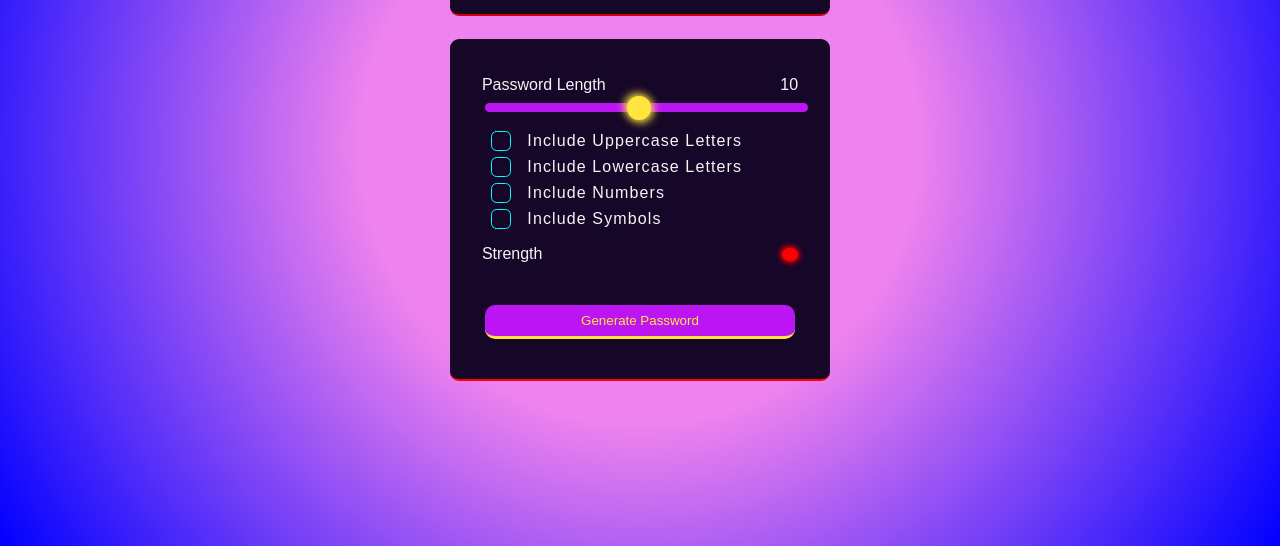
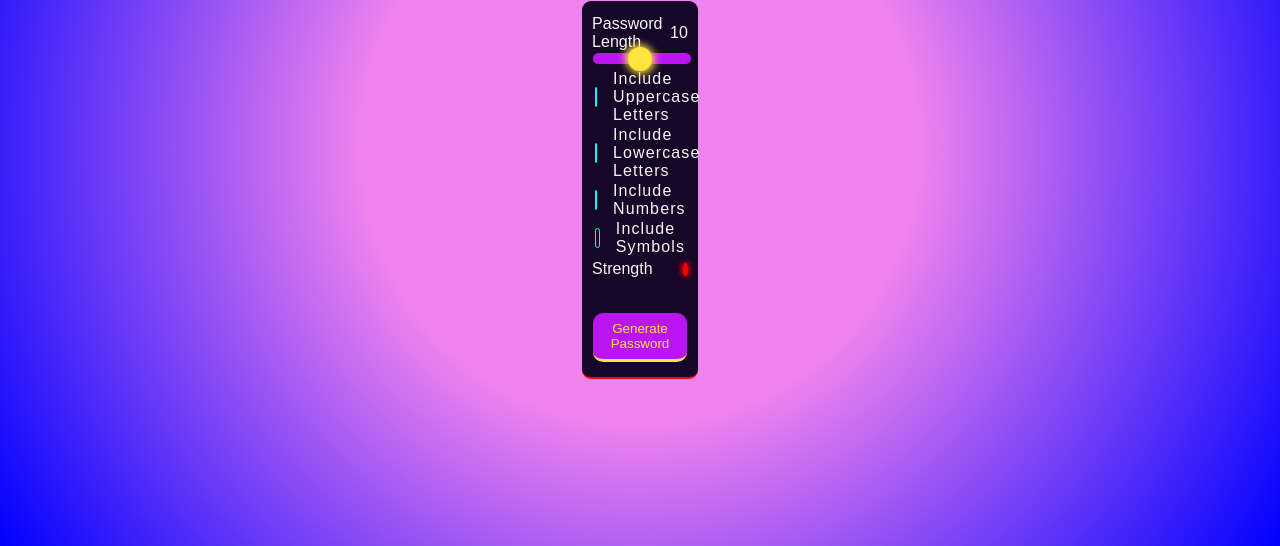
Before and after one commit to ankursrivastava930/passwordgenerator, a plain HTML site: page index.html in a window 1280 px wide. Shown: the part 254-800 px from the top of the page. Drawn offline with Linux system fonts and the light colour scheme; a web font is replaced by a local one.

Commit message:
Update index.css

```diff
--- a/index.css
+++ b/index.css
@@ -23,11 +23,12 @@ body {
 }
 
 .wrraper {
-  width: 90%;
+  min-width: 320px;
   display: flex;
   flex-direction: column;
   justify-content: center;
   align-items: center;
+
 }
 .firstBox {
   font-size: medium;
```
